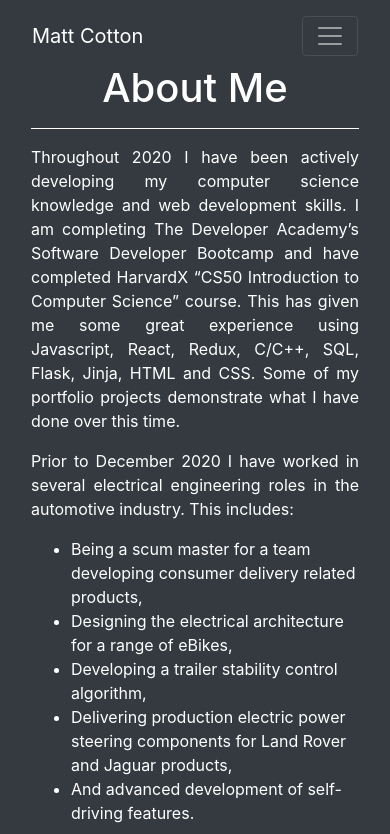
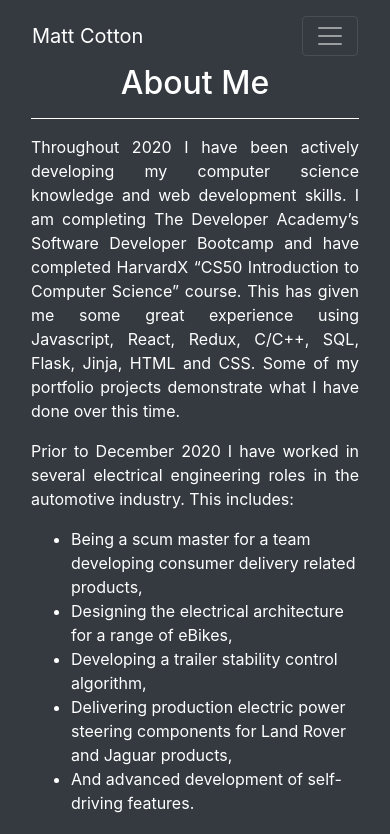
Before and after one commit to matthewcotton/portfolio-2, a React (Create React App) app: page /#/about in a window 390 px wide. Shown: the top 834 px of the page. Built offline with nearby package versions, Linux system fonts and the light colour scheme.

Commit message:
adjust small screen text size

```diff
--- a/src/About.js
+++ b/src/About.js
@@ -14,7 +14,7 @@ class MyNav extends React.Component {
         </Helmet>
         <Row className="justify-content-center">
           <Col className="text-center">
-            <h1>About Me</h1>
+            <h1 className="title" >About Me</h1>
             <hr className="brd-white" />
           </Col>
         </Row>
--- a/src/App.css
+++ b/src/App.css
@@ -10,7 +10,7 @@
 
 /* Text */
 .txt-light {
-  color:white;
+  color: white;
 }
 .sm-font {
   font-size: 0.9rem;
@@ -50,8 +50,24 @@
 /* Navbar Styling */
 .nav-bar {
   padding-top: 0;
-
 }
-.show, .collapsing {
+.show,
+.collapsing {
   border-bottom: solid white 1px;
 }
+
+/* Small Screen Styling */
+@media only screen and (max-width: 576px) {
+  .title {
+    font-size: xx-large;
+  }
+  .proj-title {
+    font-size: x-large;
+  }
+  .proj-txt {
+    text-align: center;
+  }
+  .foot-txt {
+    text-align: center;
+  }
+}
--- a/src/Home.js
+++ b/src/Home.js
@@ -21,12 +21,12 @@ class Home extends React.Component {
           <Jumbotron fluid className="no-btm sm-top bg-dark">
             <Row>
               <Col className="text-center">
-                <h1>Hi, my name is Matt Cotton.</h1>
+                <h1 className="title">Hi, my name is Matt Cotton.</h1>
               </Col>
             </Row>
             <hr className="brd-white" />
             <Row className="justify-content-center">
-              <Col lg={4} md={5} xs={11}>
+              <Col lg={4} md={5} xs={12}>
                 <Image
                   className="full-width"
                   src={CoverPic}
--- a/src/Projects.js
+++ b/src/Projects.js
@@ -3,7 +3,7 @@ import Helmet from "react-helmet";
 import Row from "react-bootstrap/Row";
 import Col from "react-bootstrap/Col";
 import Project from "./Project";
-import projects from './projectData';
+import projects from "./projectData";
 import "bootstrap/dist/css/bootstrap.min.css";
 import "./App.css";
 
@@ -27,7 +27,7 @@ class Projects extends React.Component {
         </Helmet>
         <Row className="justify-content-center">
           <Col className="text-center">
-            <h1>Projects</h1>
+            <h1 className="title">Projects</h1>
             <hr className="brd-white" />
           </Col>
         </Row>
```
